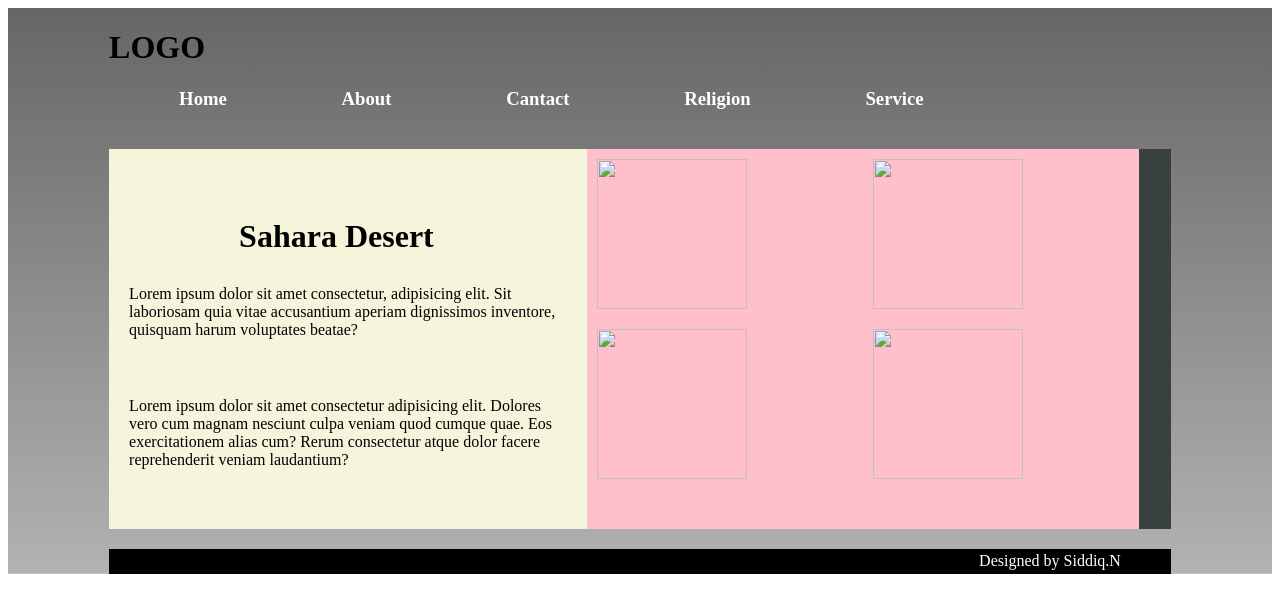
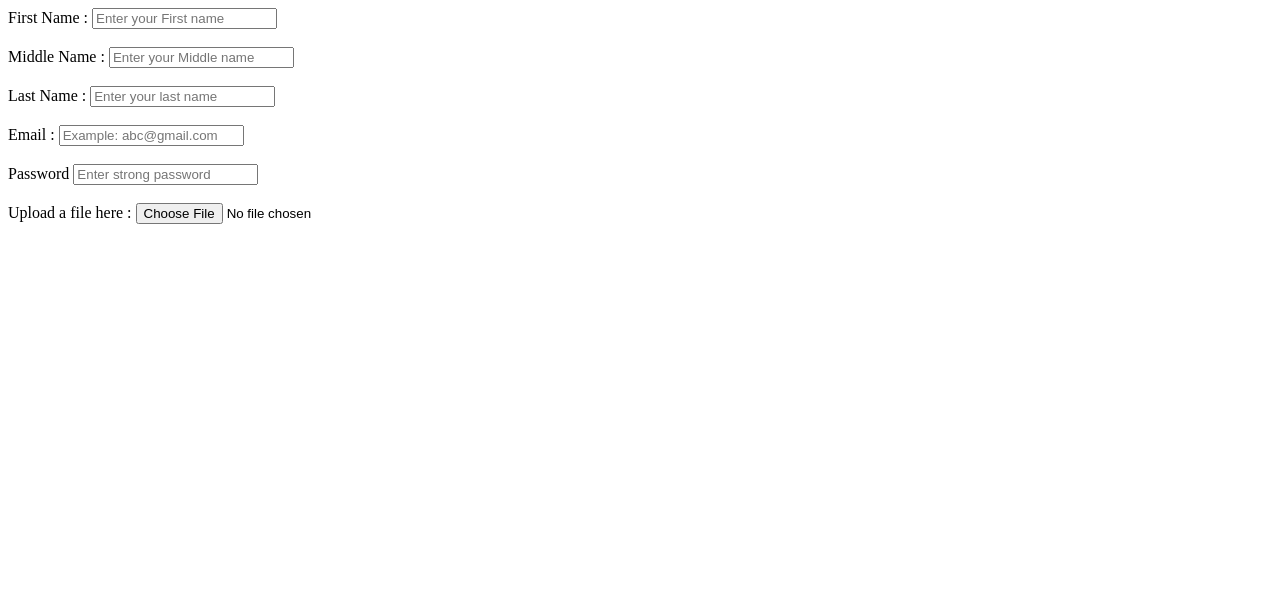
Before and after one commit to siddiq9080/netlifyDemo, a plain HTML site: page index.html in a window 1280 px wide. Drawn offline with Linux system fonts and the light colour scheme.

Commit message:
Update form details index.html

```diff
--- a/index.html
+++ b/index.html
@@ -1,169 +1,68 @@
 <!DOCTYPE html>
 <html lang="en">
-<head>
-    <meta charset="UTF-8">
-    <meta name="viewport" content="width=device-width, initial-scale=1.0">
-    <title>Sahara desert</title>
-    <link rel="stylesheet" type="text/css" href="index.css">
-    <style>
-        .container {
-  width: 100%;
-  height: auto;
-  background-image: linear-gradient(rgba(0, 0, 0, 0.6), rgba(0, 0, 0, 0.3)),
-    url(Main.jpg);
-  background-position: center;
-  /* background-repeat: no-repeat; */
-  background-size: cover;
-  padding-left: 8%;
-  padding-right: 8%;
-  box-sizing: border-box;
-}
+  <head>
+    <meta charset="UTF-8" />
+    <meta name="viewport" content="width=device-width, initial-scale=1.0" />
+    <title>Forms</title>
+  </head>
+  <body>
+    <form action="">
+      <label for="Fname">First Name :</label>
+      <input
+        type="text"
+        id="Fname"
+        name="Fname"
+        placeholder="Enter your First name"
+      />
 
-.navbar {
-  width: 100%;
-  height: 11%;
-  display: flex;
-  align-items: center;
-}
+      <br />
+      <br />
 
-.nav {
-  flex: 1;
-  text-align: right;
-}
+      <label for="Mname">Middle Name :</label>
+      <input
+        type="text"
+        id="Mname"
+        name="Mname"
+        placeholder="Enter your Middle name"
+      />
 
-.navbar ul li {
-  display: inline-block;
-  margin-left: 20px;
-  margin-right: 80px;
-  transition: all 0.2s;
-}
+      <br />
+      <br />
 
-.navbar ul li:hover {
-  padding-left: 15px;
-  transition: transformY(15px);
-}
-.navbar ul li a {
-  text-decoration: none;
-  color: white;
-  margin-left: 10px;
-}
+      <label for="Lname">Last Name :</label>
+      <input
+        type="text"
+        id="Lname"
+        name="Lname"
+        placeholder="Enter your last name"
+      />
 
-.navbar ul li a:hover {
-  color: red;
-  transform: translateY(20px);
-}
+      <br />
+      <br />
 
-.maincontent {
-  margin-top: 20px;
-  width: 100%;
-  display: flex;
-  background-color: rgb(57, 64, 64);
-}
+      <label for="email">Email :</label>
+      <input
+        type="email"
+        name="email"
+        id="email"
+        placeholder="Example: abc@gmail.com"
+      />
 
-.leftcontent {
-  float: left;
-  width: 45%;
-  height: 380px;
-  background-color: beige;
-  align-content: center;
-}
+      <br /><br />
 
-.leftcontent h1 {
-  color: black;
-  margin: 30px;
-  padding-left: 100px;
-}
+      <label for="pass">Password</label>
 
-.leftcontent p {
-  color: black;
-  margin: 20px;
-}
+      <input
+        type="password"
+        name="password"
+        id="pass"
+        placeholder="Enter strong password"
+      />
 
-.rightcontent {
-  width: 52%;
-  height: 380px;
-  background-color: pink;
-  display: flex;
-  flex-wrap: wrap;
-  flex-direction: column;
-}
+      <br /><br />
 
-.imgs {
-  width: 150px;
-  height: 150px;
-  margin: 10px;
-  transition: transform 0.3s;
-}
-
-.imgs:hover {
-  transform: translateY(-10px);
-}
-
-.footer {
-  width: 100%;
-  height: 25px;
-  background-color: black;
-  margin-top: 20px;
-}
-
-.footer p {
-  color: white;
-  float: right;
-  margin-top: 3px;
-  margin-right: 50px;
-}
-
-    </style>
-</head>
-<body>
-    <div class="container">
-
-<div class="navbar">
-<div class="navlogo">
-    <h1> LOGO</h1>
-    <nav>
-<ul><h3>
-
-    <li><a href="#"> Home</a> </li>
-    <li><a href="#"> About </a></li>
-    <li><a href="#"> Cantact</a></li>
-    <li><a href="#"> Religion</a> </li>
-    <li><a href="#"> Service</a> </li>
-        </h3>
-</ul>
-</nav>
-</div>
-
-</div>
-
-<div class="maincontent">
-
-<div class="leftcontent">
-
-    <h1> Sahara Desert</h1>
-    <p> Lorem ipsum dolor sit amet consectetur, adipisicing elit. Sit laboriosam quia vitae accusantium aperiam dignissimos inventore, quisquam harum voluptates beatae?</p>
-    <br>
-
-    <p> Lorem ipsum dolor sit amet consectetur adipisicing elit. Dolores vero cum magnam nesciunt culpa veniam quod cumque quae. Eos exercitationem alias cum? Rerum consectetur atque dolor facere reprehenderit veniam laudantium?</p>
-</div>
-
-<div class="rightcontent">
-
-<img class="imgs" src="desert1.jpg">
-<img   class="imgs"src="desert2.jpg">
-<img  class="imgs" src="desert3.jpg">
-<img  class="imgs" src="desert4.jpg">
-</div>
-
-</div>
-<div class="footer">
-    <p>Designed by <span>Siddiq.N</i></p>
-</div>
-
-</div>
-
-
-
-
-</body>
+      <label for="file">Upload a file here :</label>
+      <input type="file" name="File" id="file" />
+    </form>
+  </body>
 </html>
```
